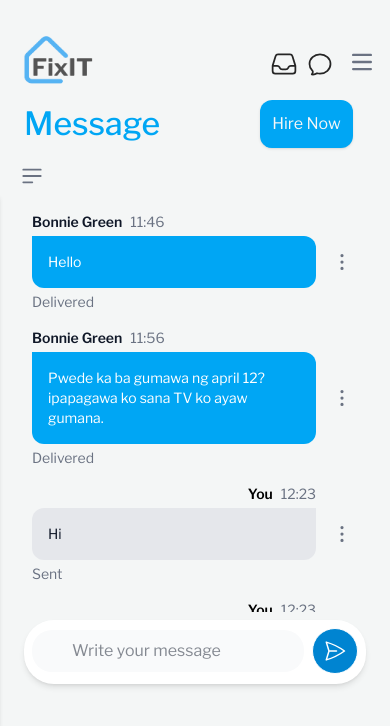
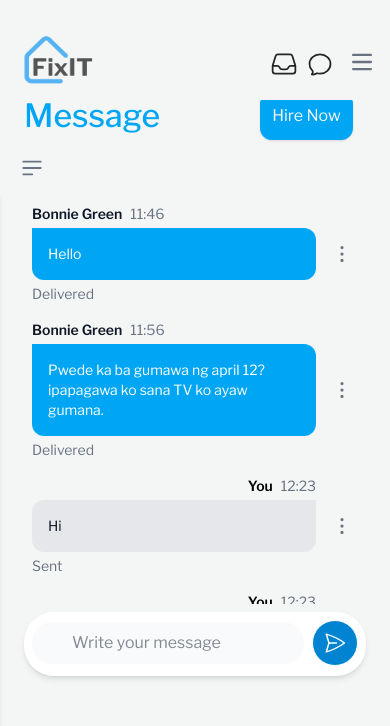
Before and after one commit to mxrxxsv/bluehat, a React (Vite) app: page /chatpage in a window 390 px wide. Shown: the top 726 px of the page. Built offline with nearby package versions, Linux system fonts and the light colour scheme.

Commit message:
Update ChatPage.jsx

```diff
--- a/src/ChatPage.jsx
+++ b/src/ChatPage.jsx
@@ -177,7 +177,7 @@ const ChatPage = () => {
             </nav>
 
 
-            <div className="mt-25 md:mt-32 ml-6 md:ml-15 ,w-70 md:w-400 flex flex-row">
+            <div className="mt-23 md:mt-32 ml-6 md:ml-15 ,w-70 md:w-400 flex flex-row">
                 <p className="text-[32px] font-medium text-sky-500">Message</p>
 
                 <button className="ml-25 md:ml-300 p-3 bg-sky-500 rounded-[12px] text-[#f6f6f6] cursor-pointer shadow-sm"
```
